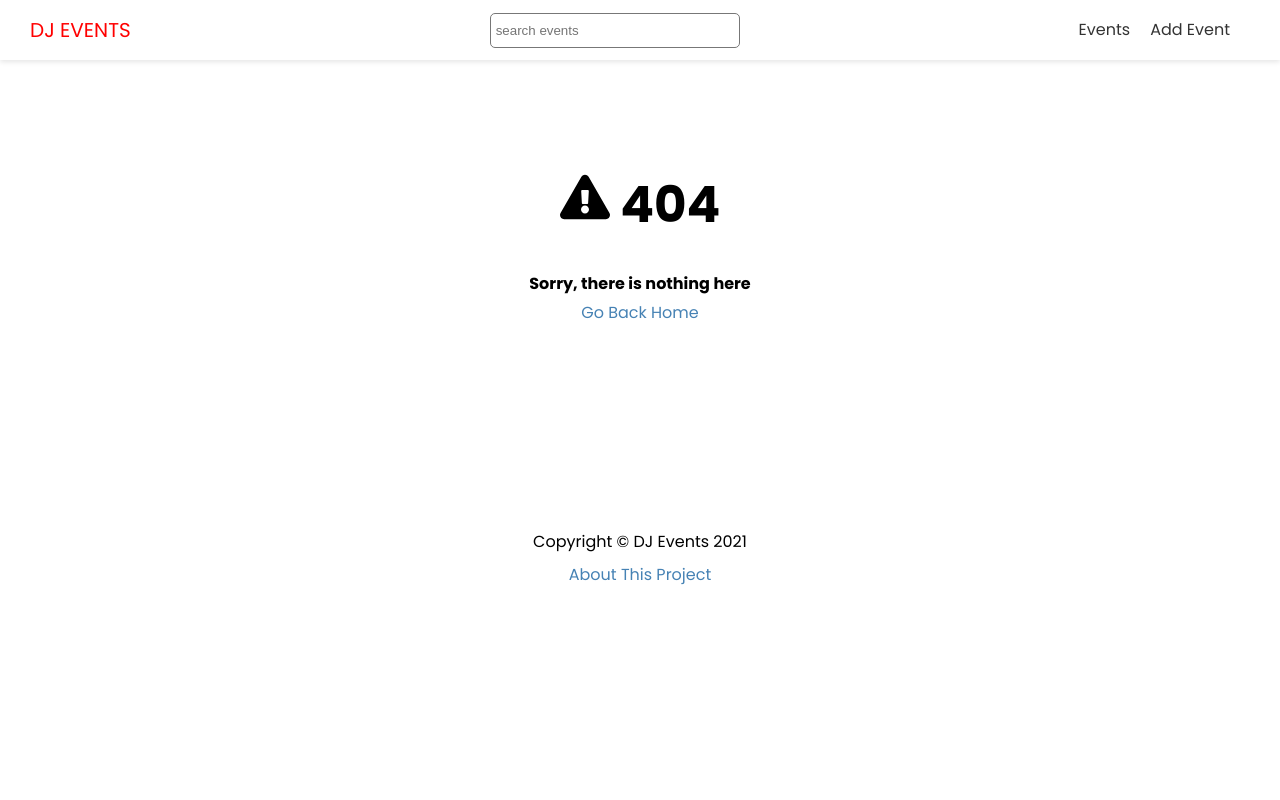
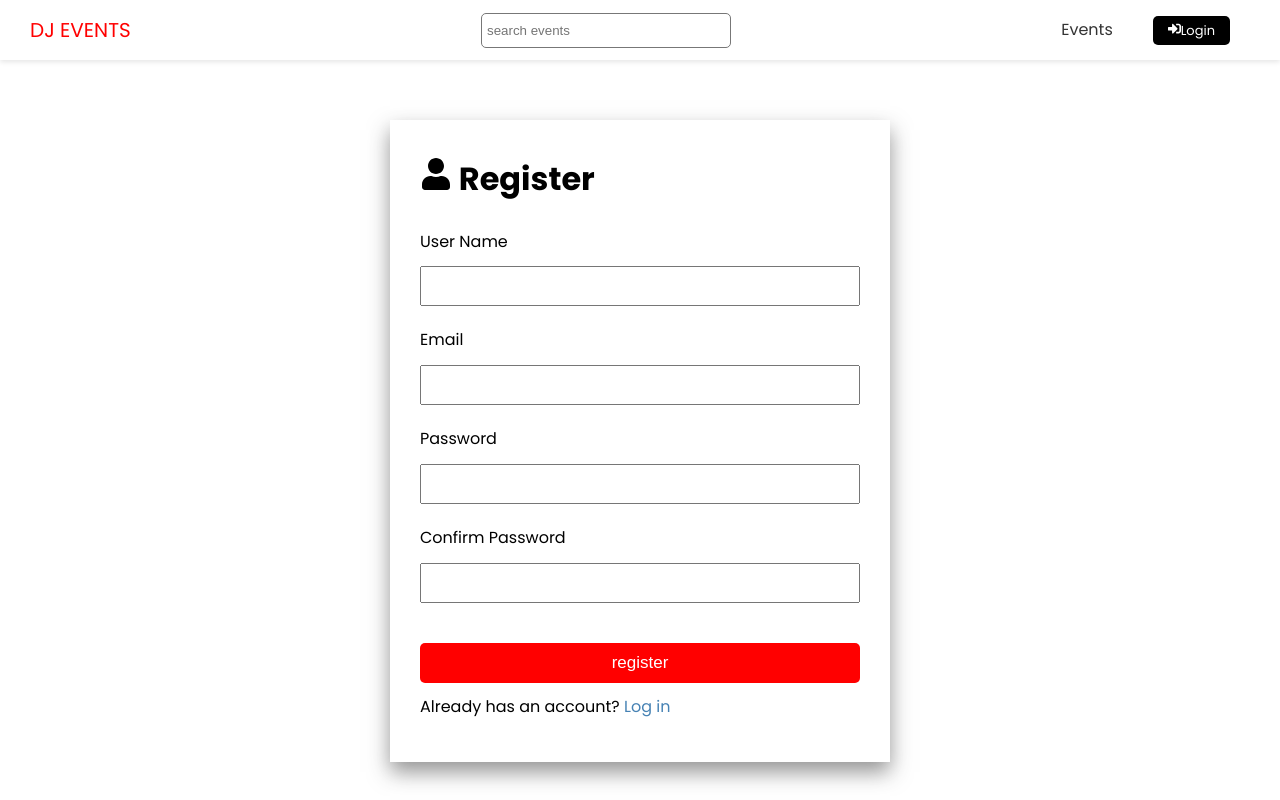
Before and after one commit to jaroszw/NEXT_JS_EVENTS_APP_FRONTEND, a Next.js app: page /account/register in a window 1280 px wide. Before the commit this address had no page. Shown: the top 800 px of the page. Built offline with nearby package versions, Linux system fonts and the light colour scheme; no server answers.

Commit message:
login api and backend request

```diff
--- a/components/Header.js
+++ b/components/Header.js
@@ -1,8 +1,13 @@
-import Link from "next/link";
-import styles from "@/styles/Header.module.css";
-import Search from "@/components/Search";
+import AuthContext from '@/context/AuthContext';
+import React, { useContext } from 'react';
+
+import Link from 'next/link';
+import styles from '@/styles/Header.module.css';
+import Search from '@/components/Search';
+import { FaSignInAlt, FaSignOutAlt, SignOutAlt } from 'react-icons/fa';
 
 const Header = () => {
+  const { user, logout } = useContext(AuthContext);
   return (
     <header className={styles.header}>
       <div className={styles.logo}>
@@ -18,11 +23,39 @@ const Header = () => {
               <a>Events</a>
             </Link>
           </li>
-          <li>
-            <Link href="/events/add">
-              <a>Add Event</a>
-            </Link>
-          </li>
+          {user ? (
+            <React.Fragment>
+              <li>
+                <Link href="/events/add">
+                  <a>Add Event</a>
+                </Link>
+              </li>
+              <li>
+                <Link href="/events/dashboard">
+                  <a>Dashboard</a>
+                </Link>
+              </li>
+              <li>
+                <button
+                  className="btn-secondary btn-icon"
+                  onClick={() => logout()}
+                >
+                  <FaSignOutAlt /> Logout
+                </button>
+              </li>
+            </React.Fragment>
+          ) : (
+            <React.Fragment>
+              <li>
+                <Link href="/account/login">
+                  <a className="btn-secondary bta-icon">
+                    <FaSignInAlt />
+                    Login
+                  </a>
+                </Link>
+              </li>
+            </React.Fragment>
+          )}
         </ul>
       </nav>
     </header>
--- a/config/index.js
+++ b/config/index.js
@@ -1,4 +1,7 @@
 export const API_URL =
   process.env.NEXT_PUBLIC_API_URL || 'http://localhost:1337';
 
-export const PER_PAGE = 3;
+export const NEXT_URL =
+  process.env.NEXT_PUBLIC_FRONTEND_URL || 'http://localhost:3000';
+
+export const PER_PAGE = 5;
--- /dev/null
+++ b/context/AuthContext.js
@@ -0,0 +1,57 @@
+import { createContext, useState, useEffect } from 'react';
+import { useRouter } from 'next/router';
+import { NEXT_URL } from '@/config/index';
+
+const AuthContext = createContext();
+
+export const AuthProvider = ({ children }) => {
+  const [user, setUser] = useState(null);
+  const [error, setError] = useState(null);
+
+  useEffect(() => {}, [user]);
+
+  // Register User
+  const register = async (user) => {
+    console.log(user);
+  };
+  // Login user
+  const login = async ({ email: identifier, password }) => {
+    const res = await fetch(`${NEXT_URL}/api/login`, {
+      method: 'POST',
+      headers: {
+        'Content-Type': 'application/json',
+      },
+      body: JSON.stringify({
+        identifier,
+        password,
+      }),
+    });
+
+    const data = await res.json();
+
+    if (res.ok) {
+      console.log(data.user);
+      setUser(data.user);
+    } else {
+      setError(data.message);
+      setError(null);
+    }
+  };
+  // Logout user
+  const logout = async () => {
+    console.log('logout');
+  };
+
+  // Check if user is logged in
+  const checkUserLoggedIn = () => {
+    console.log('check');
+  };
+
+  return (
+    <AuthContext.Provider value={{ user, error, register, login, logout }}>
+      {children}
+    </AuthContext.Provider>
+  );
+};
+
+export default AuthContext;
--- a/jsconfig.json
+++ b/jsconfig.json
@@ -4,7 +4,8 @@
     "paths": {
       "@/components/*": ["components/*"],
       "@/styles/*": ["styles/*"],
-      "@/config/*": ["config/*"]
+      "@/config/*": ["config/*"],
+      "@/context/*": ["context/*"]
     }
   }
 }
--- a/pages/_app.js
+++ b/pages/_app.js
@@ -1,8 +1,14 @@
-import React from "react";
-import "../styles/globals.css";
+import React from 'react';
+import '../styles/globals.css';
+
+import { AuthProvider } from '@/context/AuthContext';
 
 function MyApp({ Component, pageProps }) {
-  return <Component {...pageProps} />;
+  return (
+    <AuthProvider>
+      <Component {...pageProps} />
+    </AuthProvider>
+  );
 }
 
 export default MyApp;
--- /dev/null
+++ b/pages/account/register.js
@@ -0,0 +1,81 @@
+import React, { useEffect, useState, useContext } from 'react';
+import AuthContext from '@/context/AuthContext';
+import Link from 'next/link';
+import Layout from '@/components/Layout';
+import styles from '@/styles/AuthForm.module.css';
+
+import { FaUser } from 'react-icons/fa';
+import { ToastContainer, toast } from 'react-toastify';
+import 'react-toastify/dist/ReactToastify.css';
+
+export default function RegisterPage() {
+  const [username, setUsername] = useState('');
+  const [email, setEmail] = useState('');
+  const [password, setPassword] = useState('');
+  const [passwordConfirm, setPasswordConfirm] = useState('');
+
+  const { error, register } = useContext(AuthContext);
+
+  const handleSubmit = (e) => {
+    e.preventDefault();
+
+    if (password !== passwordConfirm) {
+      toast.error('Passwprd do not much ');
+    }
+    register({ email, password, username, passwordConfirm });
+  };
+
+  return (
+    <Layout title="User Registration">
+      <div className={styles.auth}>
+        <h1>
+          <FaUser /> Register
+        </h1>
+        <ToastContainer />
+        <form onSubmit={handleSubmit}>
+          <div>
+            <label htmlFor="email">User Name</label>
+            <input
+              type="text"
+              id="name"
+              value={username}
+              onChange={(e) => setUsername(e.target.value)}
+            />
+          </div>
+          <div>
+            <label htmlFor="email">Email</label>
+            <input
+              type="email"
+              id="email"
+              value={email}
+              onChange={(e) => setEmail(e.target.value)}
+            />
+          </div>
+          <div>
+            <label htmlFor="password">Password</label>
+            <input
+              type="password"
+              id="password"
+              value={password}
+              onChange={(e) => setPassword(e.target.value)}
+            />
+          </div>
+          <div>
+            <label htmlFor="passwordConfirm">Confirm Password</label>
+            <input
+              type="password"
+              id="passwordConfirm"
+              value={passwordConfirm}
+              onChange={(e) => setPasswordConfirm(e.target.value)}
+            />
+          </div>
+          <input type="submit" value="register" className="btn" />
+        </form>
+        <p>
+          Already has an account?
+          <Link href="/account/login"> Log in</Link>
+        </p>
+      </div>
+    </Layout>
+  );
+}
--- a/pages/api/events/index.js
+++ b/pages/api/events/index.js
@@ -1,10 +1,10 @@
-const { events } = require("./data.json");
+const { events } = require('./data.json');
 
-// export default function handler(req, res) {
-//   if (req.method === "GET") {
-//     res.status(200).json(events);
-//   } else {
-//     res.setHeader("Allow", ["GET"]);
-//     res.status(405).json({ message: `Method ${req.method} is not allowed` });
-//   }
-// }
+export default function handler(req, res) {
+  if (req.method === 'GET') {
+    res.status(200).json(events);
+  } else {
+    res.setHeader('Allow', ['GET']);
+    res.status(405).json({ message: `Method ${req.method} is not allowed` });
+  }
+}
--- /dev/null
+++ b/pages/api/login.js
@@ -0,0 +1,33 @@
+/* eslint-disable import/no-anonymous-default-export */
+import { API_URL } from '@/config/index';
+
+export default async (req, res) => {
+  if (req.method === 'POST') {
+    const { identifier, password } = req.body;
+    const strapiRes = await fetch(`${API_URL}/auth/local`, {
+      method: 'POST',
+      headers: {
+        'Content-Type': 'application/json',
+      },
+      body: JSON.stringify({
+        identifier,
+        password,
+      }),
+    });
+
+    const data = await strapiRes.json();
+
+    if (strapiRes.ok) {
+      // Set cooki
+      console.log(data);
+      res.status(200).json({ user: data.user });
+    } else {
+      res
+        .status(data.statusCode)
+        .json({ message: data.message[0].messages[0].message });
+    }
+  } else {
+    res.setHeader('Allow', ['POST']);
+    res.status(405).json({ message: `Method ${req.method} not allowed` });
+  }
+};
```
Also changed, not shown: pages/account/login.js (added, +58 -0 lines).
